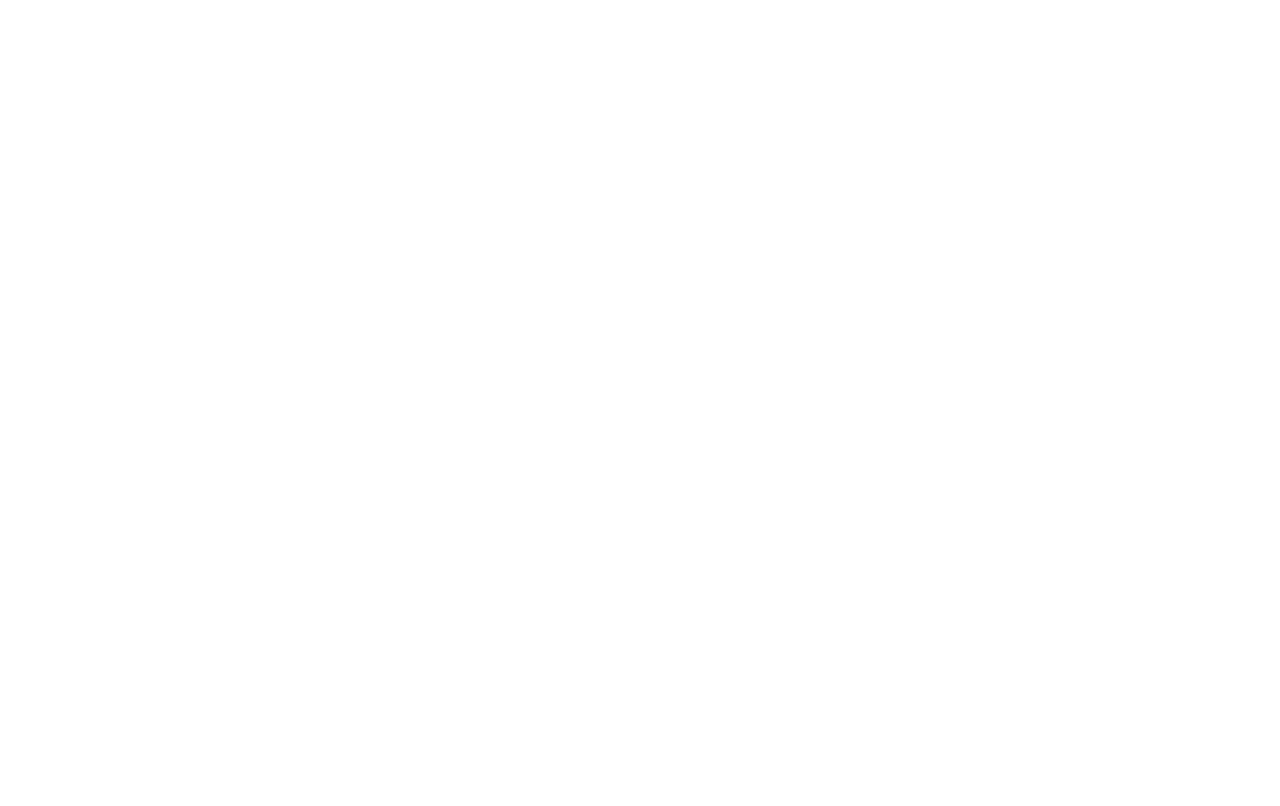
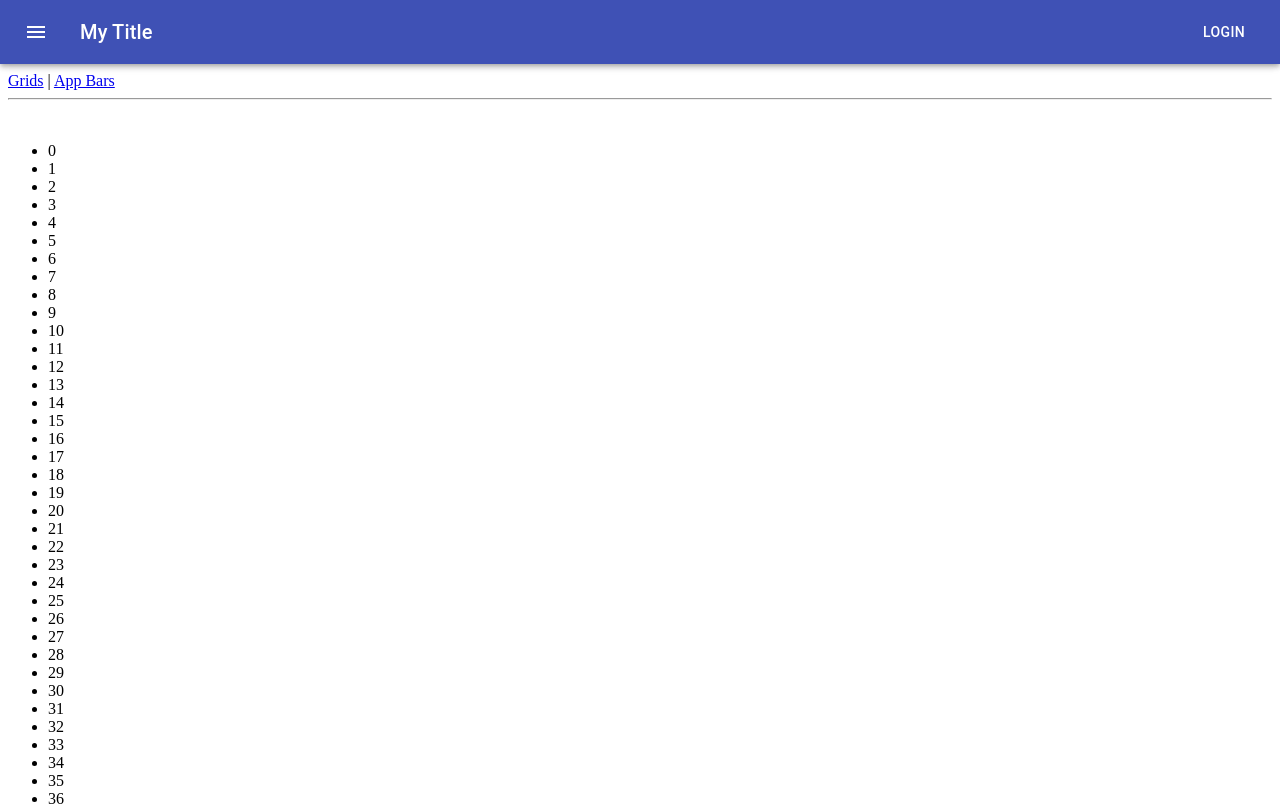
Before and after one commit to mjshuff23/material-ui-lessons, a React (Create React App) app in the folder material-ui-lesson/: page /appbars/hidescroll in a window 1280 px wide. Before the commit this address had no page. Shown: the top 806 px of the page. Built offline with nearby package versions, Linux system fonts and the light colour scheme.

Commit message:
added hiding scrollbar with a class

```diff
--- a/material-ui-lesson/src/App.js
+++ b/material-ui-lesson/src/App.js
@@ -1,8 +1,14 @@
 import React from 'react';
 import { Outlet, Link } from 'react-router-dom';
+import { withStyles } from '@material-ui/core/styles';
 
-const App = () => (
+const styles = (theme) => ({
+  toolbarMargin: theme.mixins.toolbar,
+});
+
+const App = withStyles(styles)(({ classes }) => (
   <div>
+    <div className={classes.toolbarMargin} />
     <nav>
       <Link to='/grids'>Grids</Link> | <Link to='/appbars'>App Bars</Link>
     </nav>
@@ -10,6 +16,6 @@
     <br />
     <Outlet />
   </div>
-);
+));
 
 export default App;
--- a/material-ui-lesson/src/components/AppBar/AppBars.js
+++ b/material-ui-lesson/src/components/AppBar/AppBars.js
@@ -5,6 +5,8 @@
   return (
     <div>
       <Link to='fixed'>Fixed</Link>
+      <br />
+      <Link to='hidescroll'>Hide AppBar With Scroll</Link>
       <Outlet />
     </div>
   );
--- a/material-ui-lesson/src/components/AppBar/FixedPosition.js
+++ b/material-ui-lesson/src/components/AppBar/FixedPosition.js
@@ -18,6 +18,8 @@
     marginLeft: -12,
     marginRight: 20,
   },
+  // Add this mixin to fix content being hidden behind the toolbar due to z-index issues
+  // toolbarMargin: theme.mixins.toolbar,
 });
 
 const FixedPosition = withStyles(styles)(({ classes }) => (
@@ -38,6 +40,7 @@
         <Button color='inherit'>Login</Button>
       </Toolbar>
     </AppBar>
+    <div className={classes.toolbarMargin} />
     <ul>
       {new Array(500).fill(null).map((v, i) => (
         <li key={i}>{i}</li>
--- /dev/null
+++ b/material-ui-lesson/src/components/AppBar/ScrolledAppBar.js
@@ -0,0 +1,83 @@
+import React, { Component } from 'react';
+import { withStyles } from '@material-ui/core/styles';
+import AppBar from '@material-ui/core/AppBar';
+import Toolbar from '@material-ui/core/Toolbar';
+import Typography from '@material-ui/core/Typography';
+import Button from '@material-ui/core/Button';
+import IconButton from '@material-ui/core/IconButton';
+import MenuIcon from '@material-ui/icons/Menu';
+import Fade from '@material-ui/core/Fade';
+
+const styles = (theme) => ({
+  root: {
+    flexGrow: 1,
+  },
+  flex: {
+    flex: 1,
+  },
+  menuButton: {
+    marginLeft: -12,
+    marginRight: 20,
+  },
+  //   toolbarMargin: theme.mixins.toolbar,
+});
+
+const ScrolledAppBar = withStyles(styles)(
+  class extends Component {
+    state = {
+      scrolling: false,
+      scrollTop: 0,
+    };
+    onScroll = (e) => {
+      this.setState((state) => ({
+        scrollTop: e.target.documentElement.scrollTop,
+        scrolling: e.target.documentElement.scrollTop > state.scrollTop,
+      }));
+    };
+    shouldComponentUpdate(props, state) {
+      return this.state.scrolling !== state.scrolling;
+    }
+    componentDidMount() {
+      window.addEventListener('scroll', this.onScroll);
+    }
+    componentWillUnmount() {
+      window.removeEventListener('scroll', this.onScroll);
+    }
+    render() {
+      const { classes } = this.props;
+      return (
+        <Fade in={!this.state.scrolling}>
+          <AppBar>
+            <Toolbar>
+              <IconButton
+                className={classes.menuButton}
+                color='inherit'
+                aria-label='Menu'
+              >
+                <MenuIcon />
+              </IconButton>
+              <Typography variant='h6' color='inherit' className={classes.flex}>
+                My Title
+              </Typography>
+              <Button color='inherit'>Login</Button>
+            </Toolbar>
+          </AppBar>
+        </Fade>
+      );
+    }
+  }
+);
+const AppBarWithButtons = withStyles(styles)(
+  ({ classes, title, buttonText }) => (
+    <div className={classes.root}>
+      <ScrolledAppBar />
+      <div className={classes.toolbarMargin} />
+      <ul>
+        {new Array(500).fill(null).map((v, i) => (
+          <li key={i}>{i}</li>
+        ))}
+      </ul>
+    </div>
+  )
+);
+export default AppBarWithButtons;
--- a/material-ui-lesson/src/index.js
+++ b/material-ui-lesson/src/index.js
@@ -11,6 +11,7 @@
 import Grids from './components/Grid/Grids';
 import AppBars from './components/AppBar/AppBars';
 import FixedPosition from './components/AppBar/FixedPosition';
+import ScrolledAppBar from './components/AppBar/ScrolledAppBar';
 
 ReactDOM.render(
   <React.StrictMode>
@@ -30,6 +31,7 @@
           {/* App Bars */}
           <Route path='appbars' element={<AppBars />} />
           <Route path='appbars/fixed' element={<FixedPosition />} />
+          <Route path='appbars/hidescroll' element={<ScrolledAppBar />} />
         </Route>
       </Routes>
     </BrowserRouter>
```
